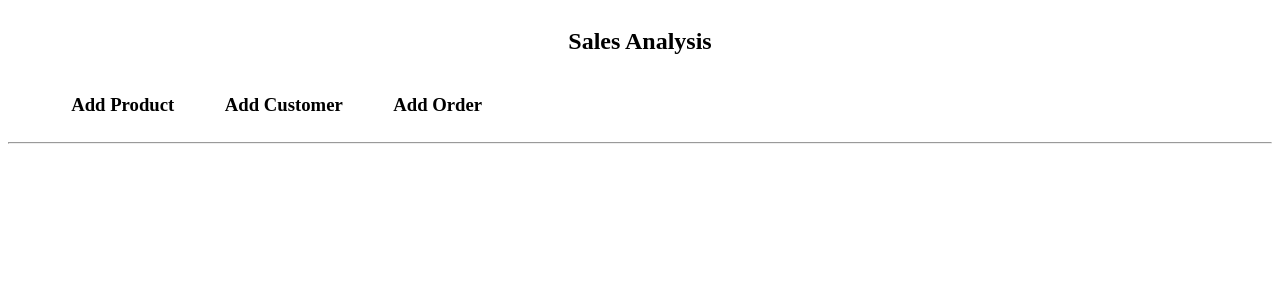
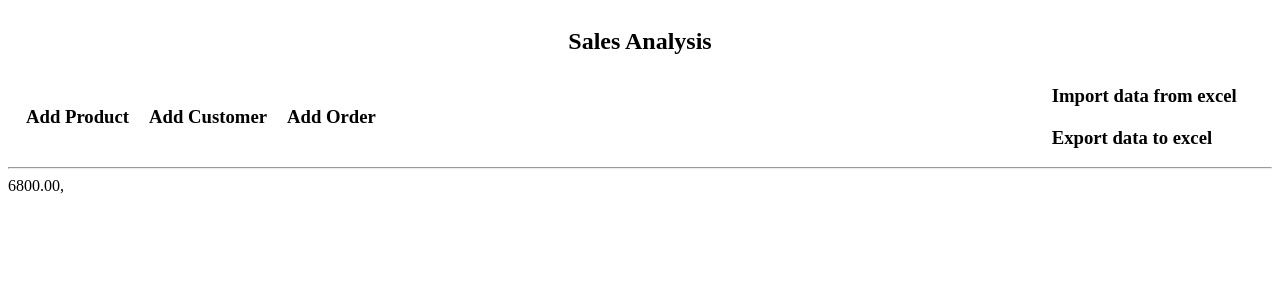
Before and after one commit to Kandel269/OrderAnalysis, a Django app: page / in a window 1280 px wide. Shown: the top 300 px of the page. Run offline with Django 4.2, Linux system fonts and the light colour scheme; data comes from the database, SQL or seed files in the repository.

Commit message:
navbar v3

```diff
--- a/sales_analysis/sales/templates/aa.html
+++ b/sales_analysis/sales/templates/aa.html
@@ -1,5 +1,9 @@
 {% extends 'nav_bar.html' %}
+
+{% block content %}
 
     {% for order in orders %}
         {{ order.orderdetail.final_price }},
     {% endfor %}
+
+{% endblock content %}
--- a/sales_analysis/static/css/styles.css
+++ b/sales_analysis/static/css/styles.css
@@ -1,12 +1,13 @@
-.header-container {
+.navbar_add {
     display: flex;
     justify-content: flex-start;
     margin: 0;
+    white-space: nowrap;
 }
-.header-container h3 {
+.navbar_add h3 {
     margin-right: 4%;
 }
-.header-container h3:first-child {
+.navbar_add h3:first-child {
     margin-left: 5%;
 }
 
@@ -16,3 +17,29 @@
     align-items: center;
     width: 100%
 }
+
+.navbar_excel {
+    display: flex;
+    flex-direction: column;
+    margin: 0;
+}
+
+.navbar_excel h3 {
+    margin: 0 0 10px 0; /* Dodanie marginesu na dole dla odstępu między elementami */
+}
+
+.navbar {
+    display: flex;
+    justify-content: space-between;
+    align-items: center;
+    margin-right: 2%
+}
+
+.navbar_add, .navbar_excel {
+    display: flex;
+    margin: 0;
+}
+
+.navbar_add h3, .navbar_excel h3 {
+    margin: 10 10px;
+}
--- a/sales_analysis/templates/nav_bar.html
+++ b/sales_analysis/templates/nav_bar.html
@@ -10,13 +10,19 @@
 <div class="title">
     <h2>Sales Analysis</h2>
 </div>
+<div class="navbar">
+    <div class="navbar_add">
+        <h3>Add Product</h3>
+        <h3>Add Customer</h3>
+        <h3>Add Order</h3>
+    </div>
 
-<div class="header-container">
-    <h3>Add Product</h3>
-    <h3>Add Customer</h3>
-    <h3>Add Order</h3>
+    <div class="navbar_excel">
+        <h3>Import data from excel</h3>
+        <h3>Export data to excel</h3>
+
+    </div>
 </div>
-
 <hr>
 
     {% block content %}
```
